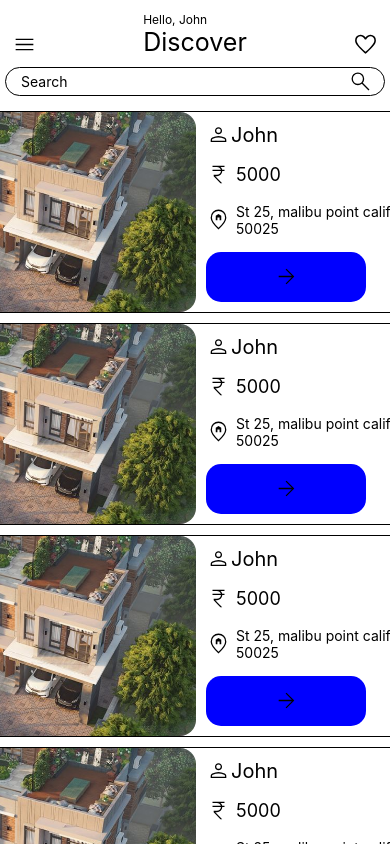
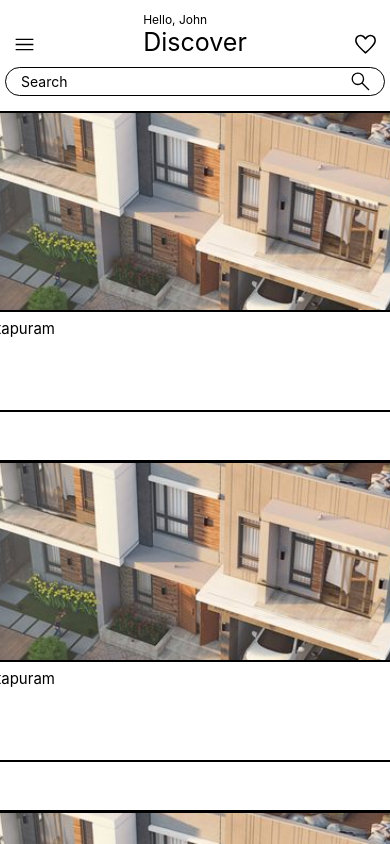
Before and after one commit to Kruger14/app, a React Native app: screen /home in a window 390 px wide. Built offline with nearby package versions, Linux system fonts and the light colour scheme.

Commit message:
card ui changed

```diff
--- a/src/pages/CardComponent.js
+++ b/src/pages/CardComponent.js
@@ -1,46 +1,47 @@
 import React from 'react';
-import { View, Image, Text, TouchableOpacity, StyleSheet, Dimensions } from 'react-native';
+import { View, Image, Text, TouchableOpacity, StyleSheet, ScrollView, Dimensions } from 'react-native';
 import { SafeAreaProvider } from 'react-native-safe-area-context';
 import Person from '../assets/svg/Person';
 import Currency from '../assets/svg/Currency';
 import Homepin from '../assets/svg/Homepin';
 import ArrowForward from '../assets/svg/ArrowForward';
 import { useNavigation } from '@react-navigation/native';
-
-
-
+import Favorite from '../assets/svg/Favorite';
 
 const CardComponent = () => {
     const Navigation = useNavigation();
     return (
         <SafeAreaProvider>
+            <View style={styles.container}>
+                <ScrollView horizontal={true} showsHorizontalScrollIndicator={false}>
+                    <Image style={styles.image} source={require('../assets/new.jpg')} />
+                    <Image style={styles.image} source={require('../assets/new.jpg')} />
+                </ScrollView>
+            </View>
 
-            <View style={styles.cardContainer}>
+            <View style={styles.detailsContainer}>
+                <Text style={styles.title}>1 bhk flat for rent in venkatapuram</Text>
+                <View style={styles.detailRow}>
+                    <Person height={25} width={25} />
+                    <Text style={styles.detailText}>Name of owner</Text>
+                </View>
+                <View style={styles.detailRow}>
+                    <Homepin height={25} width={25} />
+                    <Text style={styles.detailText}>Location</Text>
+                </View>
+            </View>
 
-                <View style={styles.imageContainer}>
-                    <Image source={require('../assets/new.jpg')} style={styles.image} />
+            <View style={styles.footer}>
+                <View style={styles.footerLeft}>
+                    <Currency height={25} width={25} />
+                    <Text style={styles.price}>5000</Text>
                 </View>
-
-                <View style={styles.info}>
-
-                    <View style={styles.row}>
-                        <Person height={25} width={25} />
-                        <Text style={styles.name}>John</Text>
+                <View style={styles.footerRight}>
+                    <View>
+                        <Favorite height={25} width={25} />
                     </View>
-
-                    <View style={styles.row}>
-                        <Currency height={25} width={25} />
-                        <Text style={styles.text}>5000</Text>
-                    </View>
-                    <View style={styles.addressContainer}>
-                        <Homepin height={25} width={25} />
-                        <Text style={styles.address}>St 25, malibu point california lothkunta alwal 50025</Text>
-                    </View>
-
                     <TouchableOpacity onPress={() => Navigation.navigate('detail')}>
-                        <View style={styles.button}>
-                            <ArrowForward height={25} width={25} />
-                        </View>
+                        <ArrowForward height={25} width={25} />
                     </TouchableOpacity>
                 </View>
             </View>
@@ -49,68 +50,66 @@ const CardComponent = () => {
 }
 
 const styles = StyleSheet.create({
-
-
-    cardContainer: {
+    container: {
+        height: 200,
+        width: Dimensions.get('screen').width - 15,
+        borderWidth: 1,
+        flexDirection: 'column',
+        borderTopRightRadius: 16,
+        borderTopLeftRadius: 16,
+    },
+    image: {
+        height: 200,
+        width: Dimensions.get('screen').width - 15,
+        borderWidth: 1,
+        flexDirection: 'column',
+        borderTopRightRadius: 16,
+        borderTopLeftRadius: 16,
+    },
+    detailsContainer: {
+        height: 100,
+        borderWidth: 1,
         backgroundColor: 'white',
-        elevation: 1,
-        marginBottom: 10,
+        flexDirection: 'column',
+        paddingStart: 10,
+        justifyContent: "space-evenly",
+        alignItems: 'flex-start',
+    },
+    title: {
+        fontSize: 15,
+    },
+    detailRow: {
         flexDirection: 'row',
-        borderColor: 'black',
+        justifyContent: 'space-between',
+        alignItems: 'center',
+    },
+    detailText: {
+        fontSize: 12,
+        marginStart: 5,
+    },
+    footer: {
+        height: 50,
+        flexDirection: 'row',
+        justifyContent: 'space-between',
+        alignItems: 'center',
+        paddingStart: 10,
+        paddingEnd: 10,
         borderWidth: 1,
-        borderRadius: 16,
-        width: Dimensions.get('screen').width - 30,
+        borderBottomLeftRadius: 16,
+        borderBottomRightRadius: 16,
     },
-
-    imageContainer: {
-        width: (Dimensions.get('screen').width - 30) / 2,
-        borderRadius: 16,
-        overflow: 'hidden',
+    footerLeft: {
+        flexDirection: 'row',
     },
-
-    image: {
-        width: '100%',
-        height: 200,
-        resizeMode: 'cover',
+    price: {
+        fontSize: 18,
+        marginStart: 5,
     },
-
-    info: {
-        flex: 1,
-        padding: 10,
+    footerRight: {
+        flexDirection: 'row',
+        width: 100,
         justifyContent: 'space-between',
     },
-    name: {
-        color: 'black',
-        fontSize: 20,
-    },
-    row: {
-        flexDirection: 'row',
-        alignItems: 'center',
-    },
-    text: {
-        color: 'black',
-        fontSize: 18,
-        marginLeft: 5,
-    },
-    addressContainer: {
-        flexDirection: 'row',
-        alignItems: 'center',
-        width: '100%',
-    },
-    address: {
-        color: 'black',
-        flexWrap: 'wrap',
-        marginLeft: 5,
-    },
-    button: {
-        borderRadius: 15,
-        height: 50,
-        width: 160,
-        backgroundColor: 'blue',
-        justifyContent: 'center',
-        alignItems: 'center',
-    },
-
-})
+});
 
 export default CardComponent;
```
